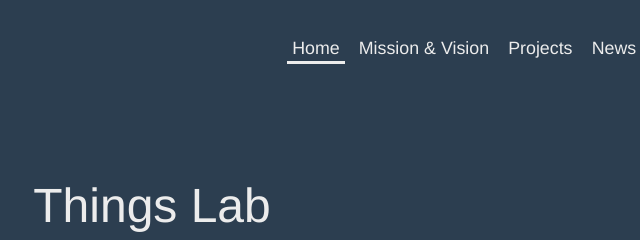
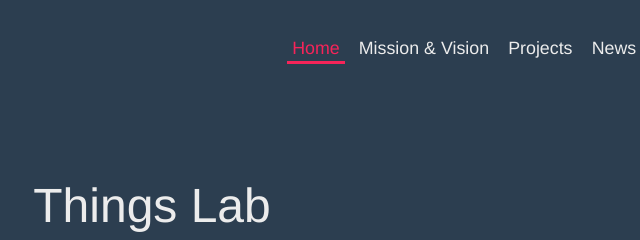
Before and after one commit to thingslab/website-html5, a website: page index.html in a window 1280 px wide. In both pictures the pointer is over the item "Home". Shown: the top 240 px of the page, 488-1128 px from the left. Drawn offline with nearby package versions, Linux system fonts and the light colour scheme; some packages are replaced by stand-ins of ours; a script that the page names is missing.

Commit message:
nav items change color when hover

```diff
--- a/assets/css/main.css
+++ b/assets/css/main.css
@@ -23,11 +23,15 @@ body {
 }
 
 .nav-item-list li:hover {
-    border-bottom: 3px solid #ececec;
+    border-bottom: 3px solid #F62459;
+}
+
+.nav-item-list li:hover > a {
+    color: #F62459;
 }
 
 a.nav-item {
-    text-decoration: none !important;
+    text-decoration: none;
     color: #ececec;
 }
 
```
